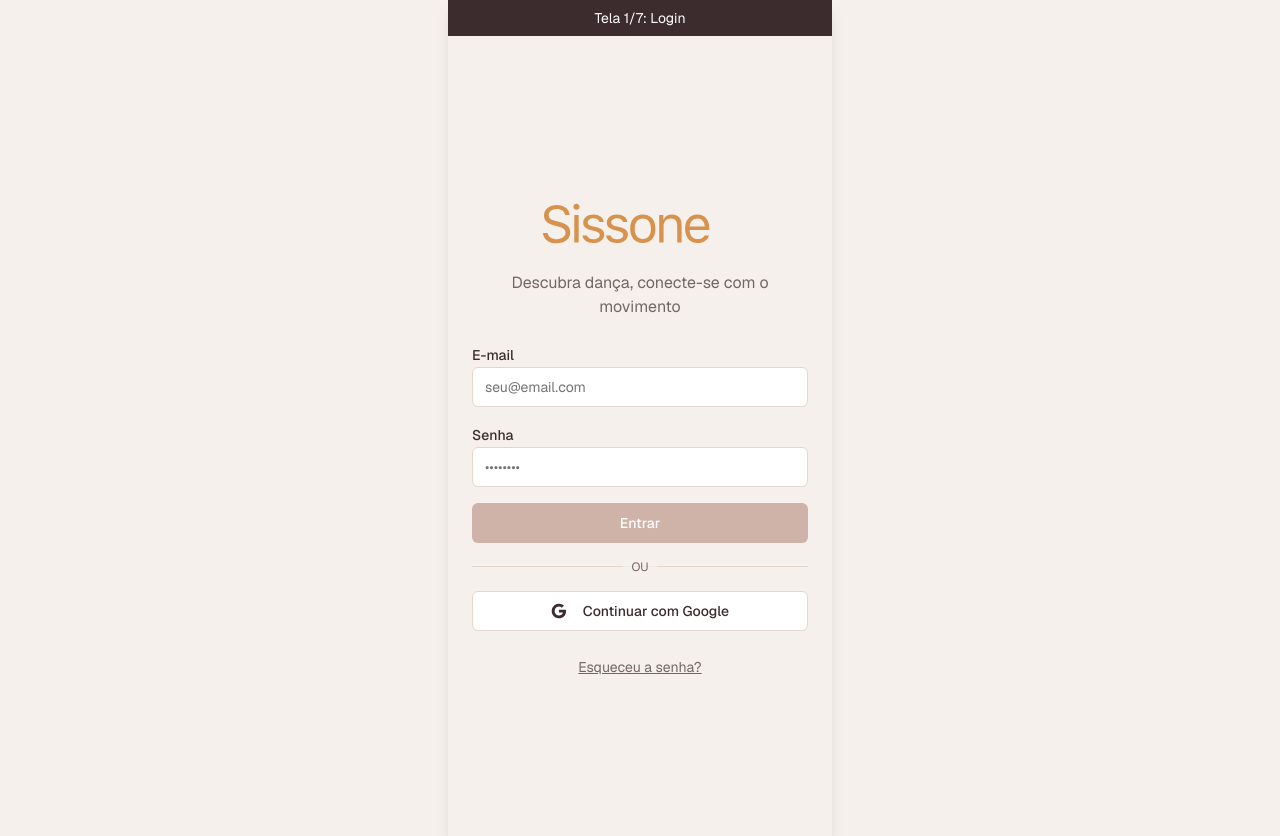
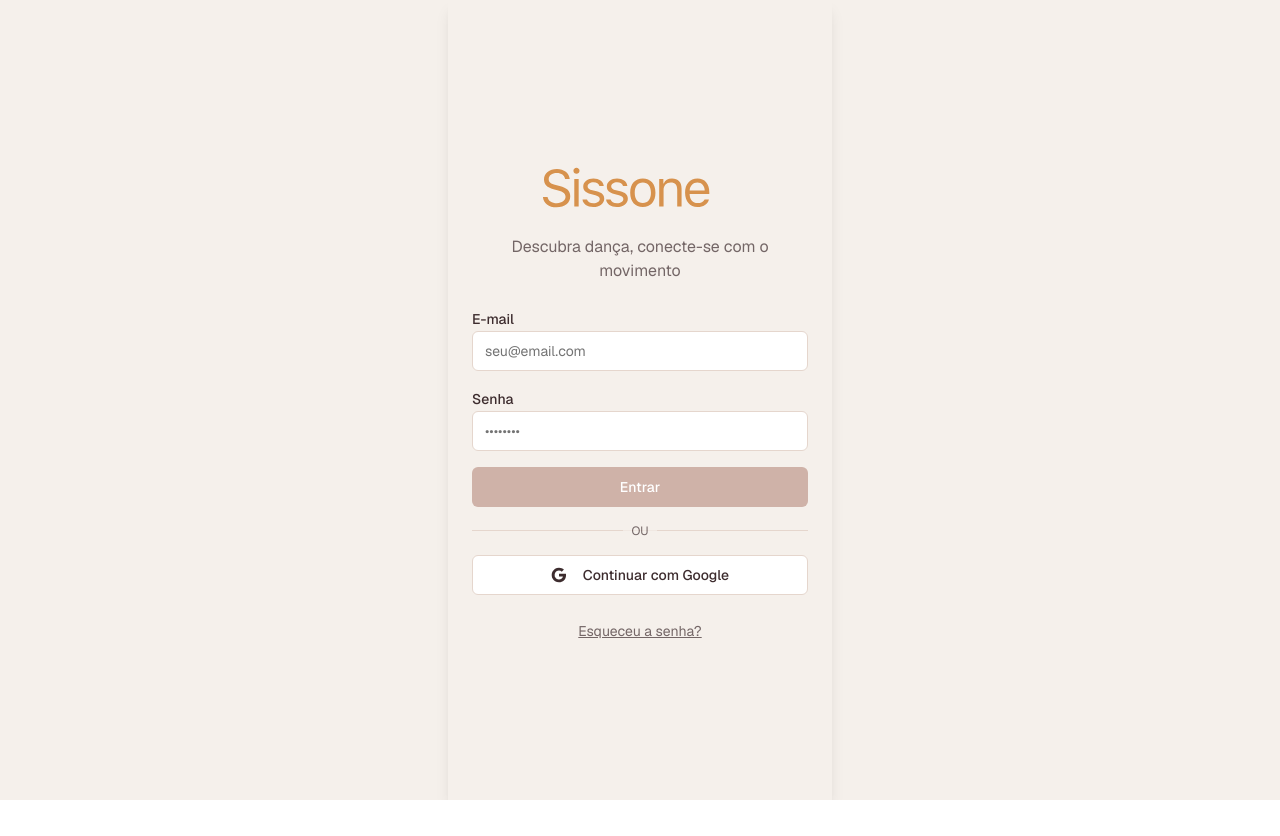
Before and after one commit to polvora-design/sissone-01, a Next.js app: page / in a window 1280 px wide. After the commit the page ends 800 px from the top, so only its background shows below. Built offline with nearby package versions, Linux system fonts and the light colour scheme.

Commit message:
fix: correct syntax errors in prototype
Remove invalid syntax and reformat JSX for full functionality.

#VERCEL_SKIP

Co-authored-by: Pólvora Design <220790520+polvora-design@users.noreply.github.com>

```diff
--- a/sissone-prototype.tsx
+++ b/sissone-prototype.tsx
@@ -6,7 +6,7 @@ import { Input } from "@/components/ui/input"
 import { Label } from "@/components/ui/label"
 import { Card, CardContent, CardHeader } from "@/components/ui/card"
 import { Textarea } from "@/components/ui/textarea"
-import { Star, Calendar, Clock, MapPin, QrCode, ArrowLeft, Mail, Phone, Edit2, Check, X } from "lucide-react"
+import { Star, Calendar, Clock, MapPin, ArrowLeft, Mail, Phone, Edit2, Check, X, QrCode } from "lucide-react"
 import Image from "next/image"
 
 type ClassStatus = "today" | "future" | "past-not-reviewed" | "past-reviewed"
@@ -109,7 +109,7 @@ export default function SissonePrototype() {
           </Button>
 
           <div className="relative">
-            <div className="absolute inset-0 flex items-center">
+            <div className="absolute inset-0 flex items-center justify-center">
               <span className="w-full border-t border-[#E5D6CD]" />
             </div>
             <div className="relative flex justify-center text-xs uppercase">
@@ -918,14 +918,7 @@ export default function SissonePrototype() {
   return (
     <div className="min-h-screen bg-[#F5F0EB] flex items-center justify-center">
       <div className="w-full max-w-[1440px] mx-auto">
-        <div className="max-w-sm mx-auto bg-white shadow-lg">
-          {/* Screen Navigation */}
-          <div className="bg-[#3D2C2E] text-white p-2 text-center text-sm">
-            Tela {currentScreen + 1}/7: {screens[currentScreen]}
-          </div>
-
-          {renderScreen()}
-        </div>
+        <div className="max-w-sm mx-auto bg-white shadow-lg">{renderScreen()}</div>
       </div>
     </div>
   )
```
